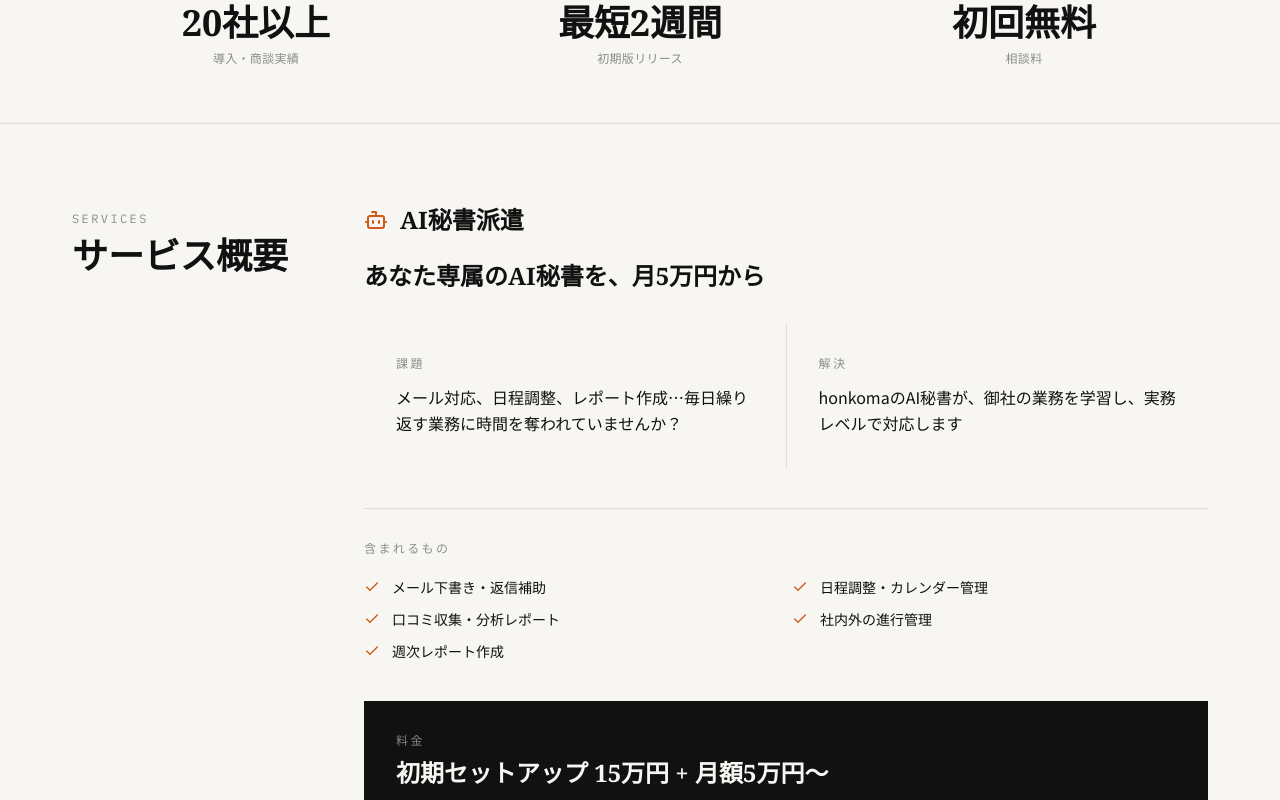
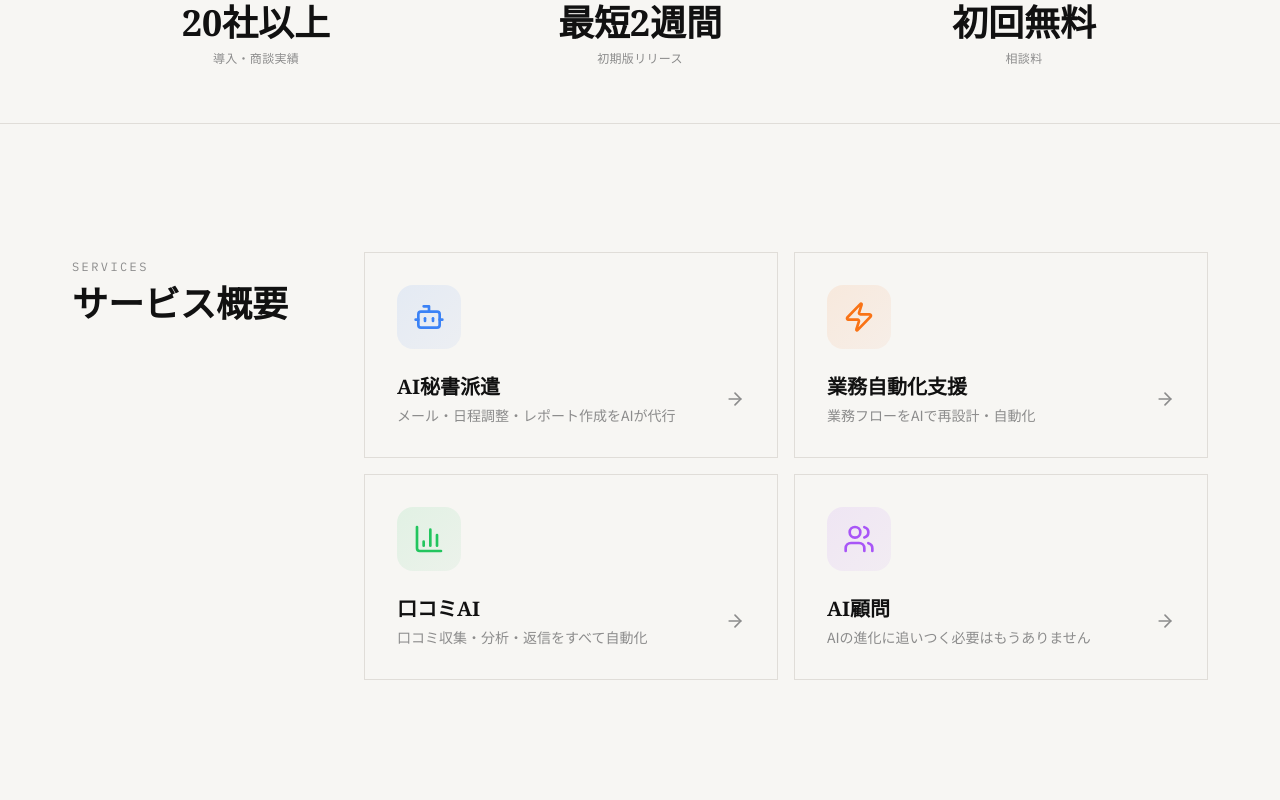
Before and after one commit to MaururuTakumi/qucikcliplp, a React (Vite) app: page /product in a window 1280 px wide. Shown: the part 680-1480 px from the top of the page. Built offline with nearby package versions, Linux system fonts and the light colour scheme.

Commit message:
feat: サービスをカードグリッド+詳細セクション構成に変更
Co-Authored-By: Claude Opus 4.6 (1M context) <noreply@anthropic.com>

```diff
--- a/src/pages/ProductPage.tsx
+++ b/src/pages/ProductPage.tsx
@@ -195,21 +195,66 @@ const ProductPage: React.FC = () => {
         </div>
       </section>
 
-      {/* ===== 3. SERVICES (vertical stack) ===== */}
+      {/* ===== 3. SERVICE CARD GRID ===== */}
+      <section className="py-24 md:py-32 border-b border-subtle">
+        <div className="max-w-[1200px] mx-auto px-6 lg:px-8">
+          <div className="grid grid-cols-1 lg:grid-cols-12 gap-8">
+            <div className="lg:col-span-3">
+              <span className="font-mono text-xs tracking-[0.2em] uppercase text-warm">Services</span>
+              <h2 className="font-serif text-3xl md:text-4xl font-bold text-ink mt-2">サービス概要</h2>
+            </div>
+            <div className="lg:col-span-9">
+              <div className="grid grid-cols-1 md:grid-cols-2 gap-4">
+                {[
+                  { id: 'service-ai-secretary', title: 'AI秘書派遣', desc: 'メール・日程調整・レポート作成をAIが代行', icon: <Bot className="h-8 w-8 text-blue-500" />, gradient: 'from-blue-500/10 to-blue-600/5' },
+                  { id: 'service-automation', title: '業務自動化支援', desc: '業務フローをAIで再設計・自動化', icon: <Zap className="h-8 w-8 text-orange-500" />, gradient: 'from-orange-500/10 to-orange-600/5' },
+                  { id: 'service-review-ai', title: '口コミAI', desc: '口コミ収集・分析・返信をすべて自動化', icon: <BarChart3 className="h-8 w-8 text-green-500" />, gradient: 'from-green-500/10 to-green-600/5' },
+                  { id: 'service-ai-advisor', title: 'AI顧問', desc: 'AIの進化に追いつく必要はもうありません', icon: <Users className="h-8 w-8 text-purple-500" />, gradient: 'from-purple-500/10 to-purple-600/5' },
+                ].map((card) => (
+                  <a
+                    key={card.id}
+                    href={`#${card.id}`}
+                    onClick={(e) => {
+                      e.preventDefault();
+                      document.getElementById(card.id)?.scrollIntoView({ behavior: 'smooth', block: 'start' });
+                    }}
+                    className="group block bg-cream border border-subtle p-8 hover:shadow-xl hover:-translate-y-1 transition-all duration-300"
+                  >
+                    <div className={`w-16 h-16 rounded-2xl bg-gradient-to-br ${card.gradient} flex items-center justify-center mb-6`}>
+                      {card.icon}
+                    </div>
+                    <div className="flex items-center justify-between">
+                      <div>
+                        <h3 className="font-serif text-xl font-bold text-ink">{card.title}</h3>
+                        <p className="text-warm text-sm mt-1">{card.desc}</p>
+                      </div>
+                      <ArrowRight className="h-5 w-5 text-warm group-hover:text-accent group-hover:translate-x-1 transition-all flex-shrink-0 ml-4" />
+                    </div>
+                  </a>
+                ))}
+              </div>
+            </div>
+          </div>
+        </div>
+      </section>
+
+      {/* ===== 4. SERVICES DETAIL ===== */}
       <section className="border-b border-subtle">
         <div className="max-w-[1200px] mx-auto px-6 lg:px-8">
-          {services.map((service, idx) => (
+          {services.map((service, idx) => {
+            const serviceIds = ['service-ai-secretary', 'service-automation', 'service-review-ai', 'service-ai-advisor'];
+            return (
             <div
               key={idx}
-              className={`py-16 md:py-20 ${idx < services.length - 1 ? 'border-b border-subtle' : ''} ${idx % 2 === 1 ? 'bg-accent-light/10' : ''}`}
+              id={serviceIds[idx]}
+              className={`py-16 md:py-20 scroll-mt-24 ${idx < services.length - 1 ? 'border-b border-subtle' : ''} ${idx % 2 === 1 ? 'bg-accent-light/10' : ''}`}
             >
               <div className="grid grid-cols-1 lg:grid-cols-12 gap-8">
                 {/* Left label — only on first service */}
                 <div className="lg:col-span-3">
                   {idx === 0 && (
                     <>
-                      <span className="font-mono text-xs tracking-[0.2em] uppercase text-warm">Services</span>
-                      <h2 className="font-serif text-3xl md:text-4xl font-bold text-ink mt-2">サービス概要</h2>
+                      <span className="font-mono text-xs tracking-[0.2em] uppercase text-warm">Services — Detail</span>
                     </>
                   )}
                 </div>
@@ -281,11 +326,12 @@ const ProductPage: React.FC = () => {
                 </div>
               </div>
             </div>
-          ))}
+            );
+          })}
         </div>
       </section>
 
-      {/* ===== 4. COMPARISON TABLE ===== */}
+      {/* ===== 5. COMPARISON TABLE ===== */}
       <section className="py-24 md:py-32 border-b border-subtle">
         <div className="max-w-[1200px] mx-auto px-6 lg:px-8">
           <div className="grid grid-cols-1 lg:grid-cols-12 gap-8 mb-14">
@@ -344,7 +390,7 @@ const ProductPage: React.FC = () => {
         </div>
       </section>
 
-      {/* ===== 5. BEFORE → AFTER JOURNEY ===== */}
+      {/* ===== 6. BEFORE → AFTER JOURNEY ===== */}
       <section className="py-24 md:py-32 bg-ink">
         <div className="max-w-[1200px] mx-auto px-6 lg:px-8">
           <div className="grid grid-cols-1 lg:grid-cols-12 gap-8 mb-14">
@@ -398,7 +444,7 @@ const ProductPage: React.FC = () => {
         </div>
       </section>
 
-      {/* ===== 6. FAQ ===== */}
+      {/* ===== 7. FAQ ===== */}
       <section id="faq" className="py-28 border-b border-subtle">
         <div className="max-w-[1200px] mx-auto px-6 lg:px-8">
           <div className="grid grid-cols-1 lg:grid-cols-12 gap-8 mb-14">
@@ -431,6 +477,7 @@ const ProductPage: React.FC = () => {
       </section>
 
       {/* ===== 8. BOTTOM CTA ===== */}
+
       <section className="py-32 bg-ink">
         <div className="max-w-[800px] mx-auto text-center px-6 lg:px-8">
           <h2 className="font-serif text-4xl md:text-5xl font-bold text-cream mb-6">
```
